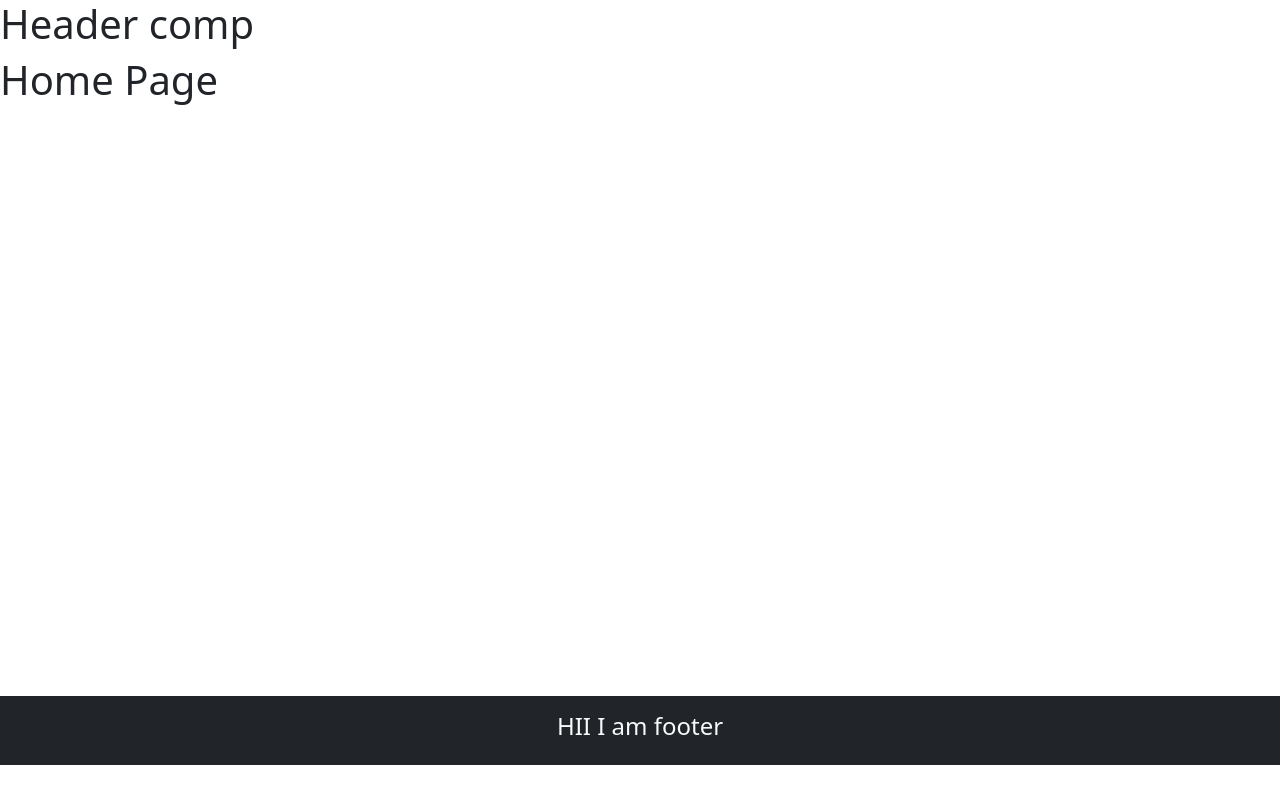
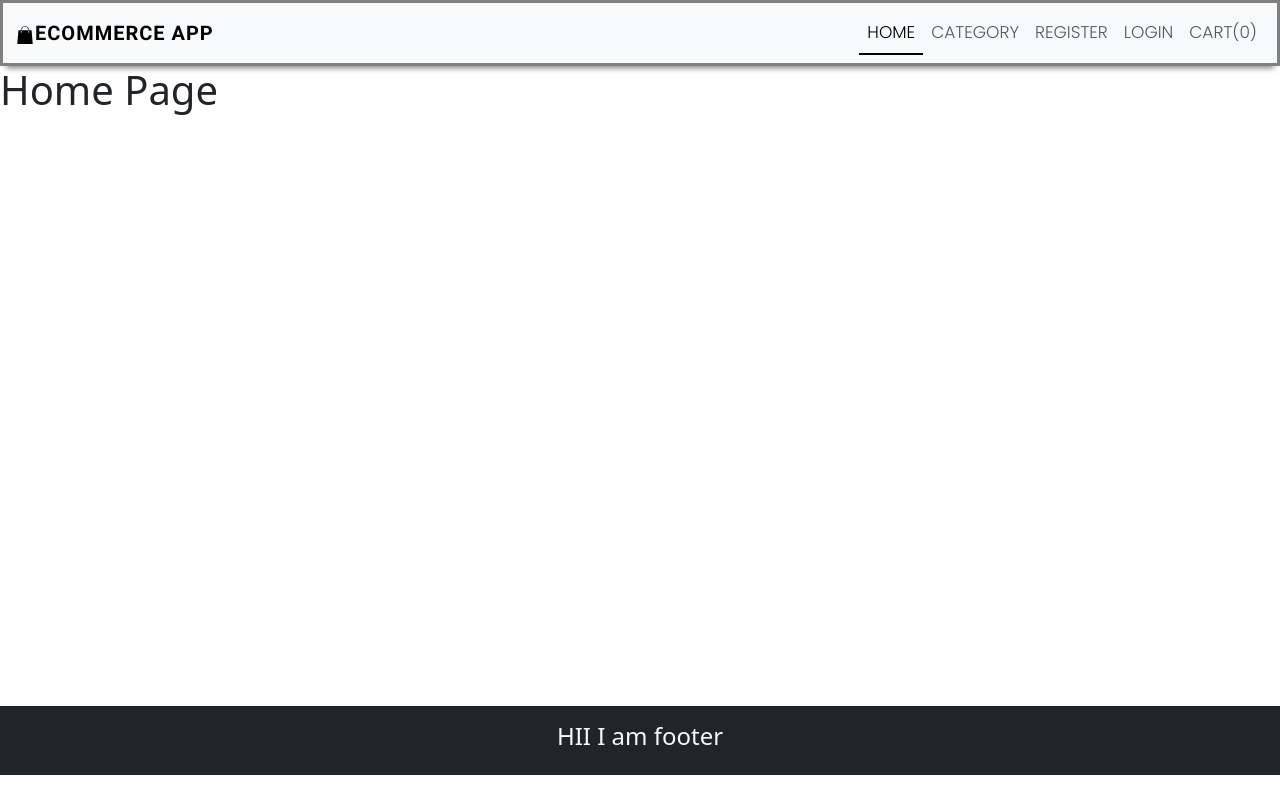
Before and after one commit to aman-7248/BlissCart-Bazaar, a React (Create React App) app in the folder client/: page / in a window 1280 px wide. Built offline with nearby package versions, Linux system fonts and the light colour scheme.

Commit message:
Creating Header

```diff
--- a/client/src/components/Layout/Header.js
+++ b/client/src/components/Layout/Header.js
@@ -1,9 +1,57 @@
 import React from "react";
-
+import { NavLink,Link } from "react-router-dom";
+import { GiShoppingBag } from "react-icons/gi";
 const Header = () => {
   return (
     <>
-      <h1>Header comp</h1>
+      <nav className="navbar navbar-expand-lg bg-body-tertiary">
+        <div className="container-fluid">
+          <button
+            className="navbar-toggler"
+            type="button"
+            data-bs-toggle="collapse"
+            data-bs-target="#navbarTogglerDemo01"
+            aria-controls="navbarTogglerDemo01"
+            aria-expanded="false"
+            aria-label="Toggle navigation"
+          >
+            <span className="navbar-toggler-icon" />
+          </button>
+          <div className="collapse navbar-collapse" id="navbarTogglerDemo01">
+            <Link to="/" className="navbar-brand" >
+              <GiShoppingBag/>Ecommerce App
+            </Link>
+            <ul className="navbar-nav ms-auto mb-2 mb-lg-0">
+              <li className="nav-item">
+                <NavLink to="/" className="nav-link "  >
+                  Home
+                </NavLink>
+              </li>
+              <li className="nav-item">
+                <NavLink to="/category" className="nav-link " >
+                  Category
+                </NavLink>
+              </li>
+              <li className="nav-item">
+                <NavLink to="/register" className="nav-link" >
+                  Register
+                </NavLink>
+              </li>
+              <li className="nav-item">
+                <NavLink to="/login" className="nav-link" >
+                  Login
+                </NavLink>
+              </li>
+              <li className="nav-item">
+                <NavLink to="/cart" className="nav-link" >
+                  Cart(0)
+                </NavLink>
+              </li>
+            </ul>
+          </div>
+        </div>
+      </nav>
+
     </>
   );
 };
--- a/client/src/index.css
+++ b/client/src/index.css
@@ -1,6 +1,32 @@
+@import url('https://fonts.googleapis.com/css2?family=Poppins:ital,wght@0,100;0,200;0,300;0,400;0,500;0,600;0,700;0,800;0,900;1,100;1,200;1,300;1,400;1,500;1,600;1,700;1,800;1,900&display=swap');
+
+@import url('https://fonts.googleapis.com/css2?family=Roboto:ital,wght@0,100..900;1,100..900&display=swap');
 
 *{
   margin:0;
   padding:0;
   box-sizing:border-box;
 }
+
+.navbar{
+  font-family: "Poppins", sans-serif;
+  font-size:17px;
+  line-height: 26px;
+  text-transform: uppercase;
+  box-shadow: 0 8px 6px -6px grey;
+  border:solid gray !important;
+}
+
+.active{
+  border-bottom:2px solid black ;
+}
+
+.nav-link{
+  font-weight: 300;
+}
+
+.navbar-brand{
+  font-weight: 700;
+  font-family: "Roboto", sans-serif;
+  letter-spacing: 1px;
+}
--- a/package.json
+++ b/package.json
@@ -21,6 +21,7 @@
     "mongoose": "^8.12.1",
     "moongoose": "^0.0.5",
     "morgan": "^1.10.0",
-    "nodemon": "^3.1.9"
+    "nodemon": "^3.1.9",
+    "react-icons": "^5.5.0"
   }
 }
```
Also changed, not shown: 1 other file (tests, documents, lock files or other folders).
